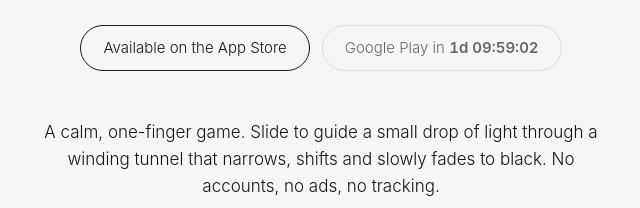
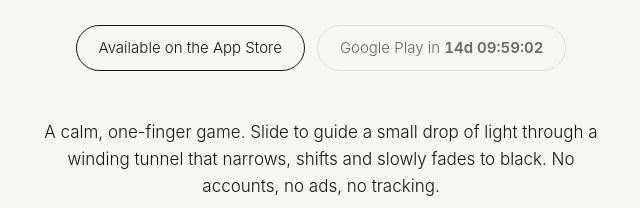
Before and after one commit to LuisaRames/LuisaRames.github.io, a plain HTML site: page index.html in a window 1280 px wide. Shown: the part 308-516 px from the top of the page, 319-959 px from the left. Drawn offline with Linux system fonts and the light colour scheme.

Commit message:
Contador Android: lançamento a 10 de dezembro
Co-Authored-By: Claude Sonnet 5.5 <noreply@anthropic.com>

```diff
--- a/index.html
+++ b/index.html
@@ -73,8 +73,8 @@
 <script>
 // AO PUBLICAR NA APP STORE: colocar aqui o link da app. Sem link, o botão não é clicável.
 var APPSTORE_URL = 'https://apps.apple.com/app/id6832364332';
-// Lançamento na Google Play: 27 de novembro de 2026, 00:00 (Lisboa)
-var ANDROID_DATE = new Date('2026-11-27T00:00:00Z');
+// Lançamento na Google Play: 10 de dezembro de 2026, 00:00 (Lisboa)
+var ANDROID_DATE = new Date('2026-12-10T00:00:00Z');
 (function(){
   var a = document.getElementById('ios');
   if (APPSTORE_URL) a.href = APPSTORE_URL; else { a.removeAttribute('href'); a.style.cursor = 'default'; }
```
